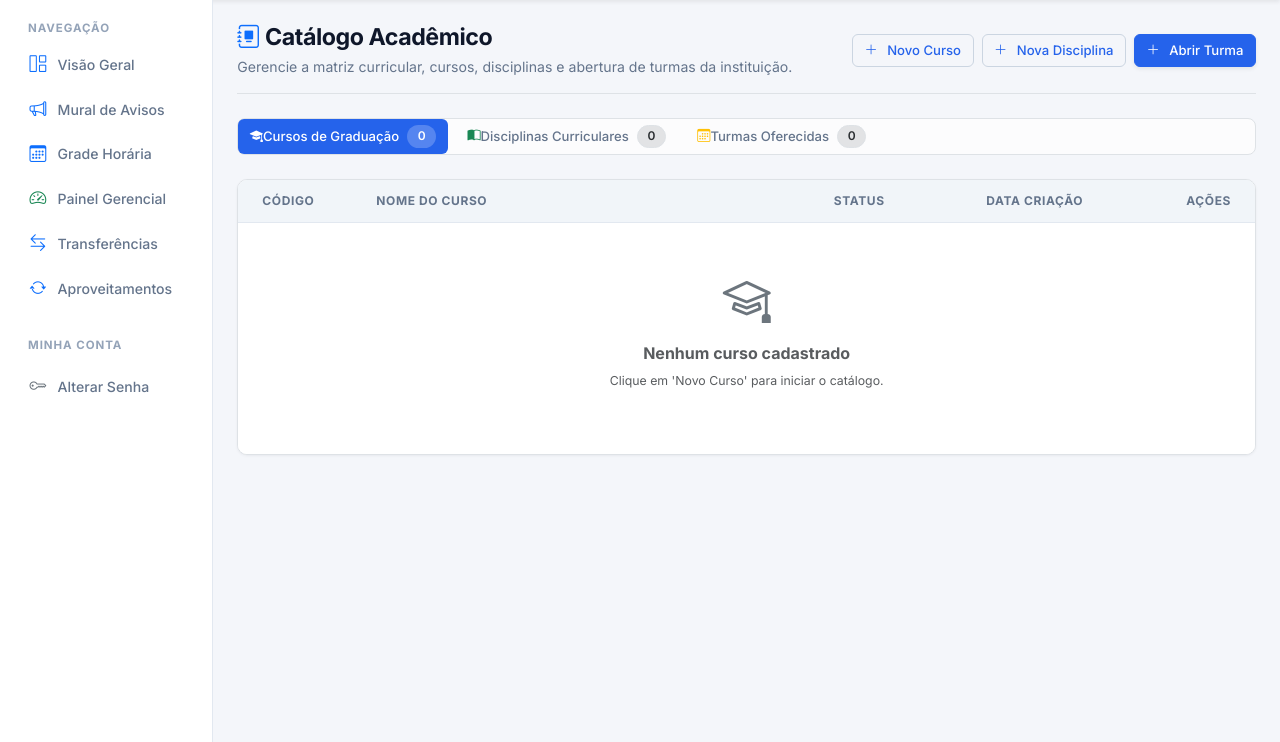
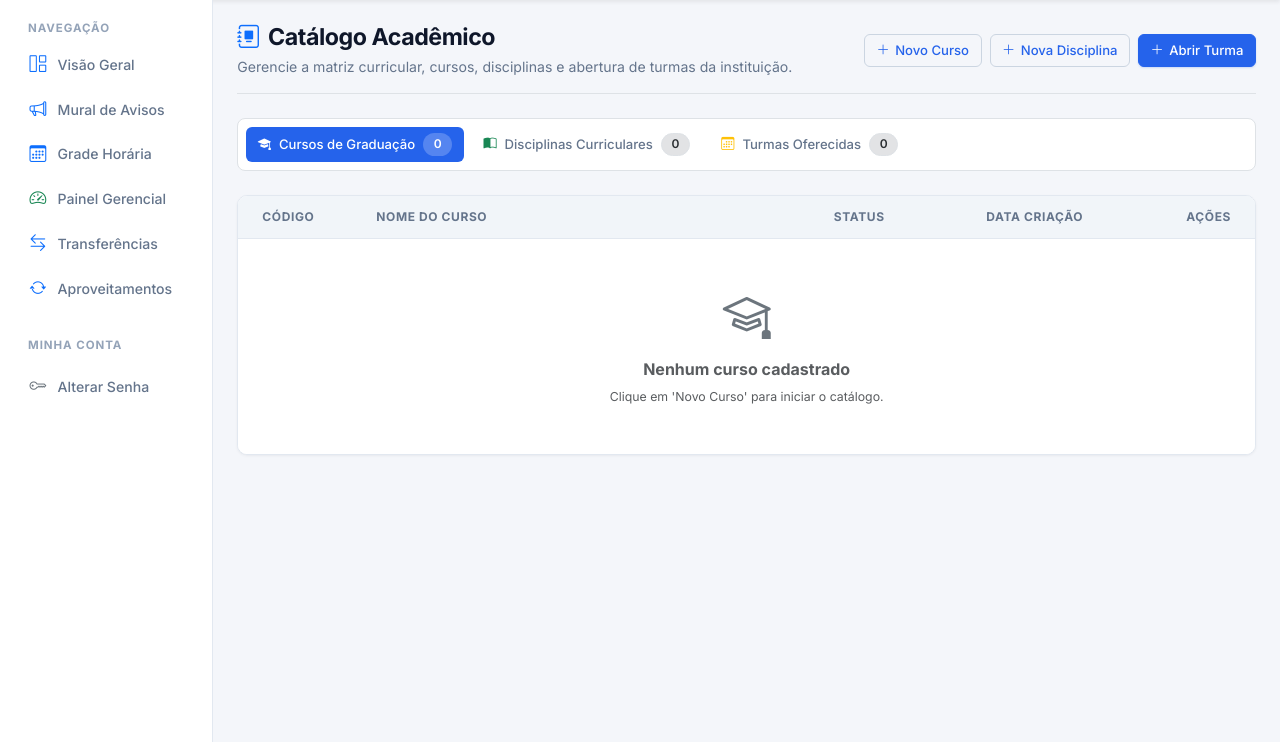
Before and after one commit to joao-luizzz/SGA, a Django app: page /academics/ in a window 1280 px wide. Shown: the part 61-803 px from the top of the page. Run offline with Django 5.2, Linux system fonts and the light colour scheme; the visitor is signed in with stand-in values (Sample User, id 1); data that the repository does not hold is empty.

Commit message:
style(academics): ajusta abas, códigos e espaçamentos do catálogo e troca de senha

```diff
--- a/templates/academics/index.html
+++ b/templates/academics/index.html
@@ -9,41 +9,44 @@
   <div class="d-flex flex-column flex-md-row justify-content-between align-items-md-center gap-3 mb-4 pb-3 border-bottom">
     <div>
       <h3 class="page-title mb-1">
-        <i class="bi bi-journal-album text-primary me-1.5"></i> {% trans "Catálogo Acadêmico" %}
+        <i class="bi bi-journal-album text-primary me-2"></i>{% trans "Catálogo Acadêmico" %}
       </h3>
       <p class="page-subtitle mb-0">{% trans "Gerencie a matriz curricular, cursos, disciplinas e abertura de turmas da instituição." %}</p>
     </div>
     <div class="d-flex flex-wrap gap-2">
       <a href="{% url 'academics:curso_create' %}" class="btn btn-outline-primary btn-sm">
-        <i class="bi bi-plus-lg me-1"></i> {% trans "Novo Curso" %}
+        <i class="bi bi-plus-lg"></i> {% trans "Novo Curso" %}
       </a>
       <a href="{% url 'academics:disciplina_create' %}" class="btn btn-outline-primary btn-sm">
-        <i class="bi bi-plus-lg me-1"></i> {% trans "Nova Disciplina" %}
+        <i class="bi bi-plus-lg"></i> {% trans "Nova Disciplina" %}
       </a>
-      <a href="{% url 'academics:turma_create' %}" class="btn btn-primary btn-sm shadow-sm">
-        <i class="bi bi-plus-lg me-1"></i> {% trans "Abrir Turma" %}
+      <a href="{% url 'academics:turma_create' %}" class="btn btn-primary btn-sm">
+        <i class="bi bi-plus-lg"></i> {% trans "Abrir Turma" %}
       </a>
     </div>
   </div>
 
   <!-- Abas do Catálogo -->
-  <ul class="nav nav-pills gap-2 mb-4 bg-light-subtle p-1.5 rounded-3 border" id="catalogTabs" role="tablist">
+  <ul class="nav nav-pills gap-2 mb-4 bg-white p-2 rounded-3 border shadow-xs" id="catalogTabs" role="tablist">
     <li class="nav-item" role="presentation">
-      <button class="nav-link active btn-sm d-flex align-items-center" id="cursos-tab" data-bs-toggle="tab" data-bs-target="#cursos" type="button" role="tab" aria-controls="cursos" aria-selected="true">
-        <i class="bi bi-mortarboard-fill me-1.5 text-primary"></i> {% trans "Cursos de Graduação" %}
-        <span class="badge bg-secondary-subtle text-secondary-emphasis border ms-2">{{ cursos|length }}</span>
+      <button class="nav-link active btn-sm d-flex align-items-center gap-2" id="cursos-tab" data-bs-toggle="tab" data-bs-target="#cursos" type="button" role="tab" aria-controls="cursos" aria-selected="true">
+        <i class="bi bi-mortarboard-fill text-primary"></i>
+        <span>{% trans "Cursos de Graduação" %}</span>
+        <span class="badge bg-secondary-subtle text-secondary-emphasis border">{{ cursos|length }}</span>
       </button>
     </li>
     <li class="nav-item" role="presentation">
-      <button class="nav-link btn-sm d-flex align-items-center" id="disciplinas-tab" data-bs-toggle="tab" data-bs-target="#disciplinas" type="button" role="tab" aria-controls="disciplinas" aria-selected="false">
-        <i class="bi bi-book-half me-1.5 text-success"></i> {% trans "Disciplinas Curriculares" %}
-        <span class="badge bg-secondary-subtle text-secondary-emphasis border ms-2">{{ disciplinas|length }}</span>
+      <button class="nav-link btn-sm d-flex align-items-center gap-2" id="disciplinas-tab" data-bs-toggle="tab" data-bs-target="#disciplinas" type="button" role="tab" aria-controls="disciplinas" aria-selected="false">
+        <i class="bi bi-book-half text-success"></i>
+        <span>{% trans "Disciplinas Curriculares" %}</span>
+        <span class="badge bg-secondary-subtle text-secondary-emphasis border">{{ disciplinas|length }}</span>
       </button>
     </li>
     <li class="nav-item" role="presentation">
-      <button class="nav-link btn-sm d-flex align-items-center" id="turmas-tab" data-bs-toggle="tab" data-bs-target="#turmas" type="button" role="tab" aria-controls="turmas" aria-selected="false">
-        <i class="bi bi-calendar3 me-1.5 text-warning"></i> {% trans "Turmas Oferecidas" %}
-        <span class="badge bg-secondary-subtle text-secondary-emphasis border ms-2">{{ turmas|length }}</span>
+      <button class="nav-link btn-sm d-flex align-items-center gap-2" id="turmas-tab" data-bs-toggle="tab" data-bs-target="#turmas" type="button" role="tab" aria-controls="turmas" aria-selected="false">
+        <i class="bi bi-calendar3 text-warning"></i>
+        <span>{% trans "Turmas Oferecidas" %}</span>
+        <span class="badge bg-secondary-subtle text-secondary-emphasis border">{{ turmas|length }}</span>
       </button>
     </li>
   </ul>
@@ -53,7 +56,7 @@
 
     <!-- Aba de Cursos -->
     <div class="tab-pane fade show active" id="cursos" role="tabpanel" aria-labelledby="cursos-tab">
-      <div class="card border shadow-xs overflow-hidden">
+      <div class="card overflow-hidden">
         <div class="card-body p-0">
           <div class="table-responsive">
             <table class="table table-sga align-middle mb-0">
@@ -70,7 +73,7 @@
                 {% for curso in cursos %}
                   <tr {% if not curso.ativo %}class="text-muted bg-light-subtle"{% endif %}>
                     <td class="ps-4">
-                      <code class="fw-bold px-2 py-0.5 bg-light border rounded text-primary" style="font-size: 0.8rem;">{{ curso.codigo }}</code>
+                      <span class="sga-code-pill">{{ curso.codigo }}</span>
                     </td>
                     <td>
                       <div class="fw-semibold text-dark">{{ curso.nome }}</div>
@@ -122,7 +125,7 @@
                       <div class="text-muted">
                         <i class="bi bi-mortarboard display-5 d-block mb-3 text-secondary"></i>
                         <h6 class="fw-bold">{% trans "Nenhum curso cadastrado" %}</h6>
-                        <p class="small">{% trans "Clique em 'Novo Curso' para iniciar o catálogo." %}</p>
+                        <p class="small mb-0">{% trans "Clique em 'Novo Curso' para iniciar o catálogo." %}</p>
                       </div>
                     </td>
                   </tr>
@@ -136,7 +139,7 @@
 
     <!-- Aba de Disciplinas -->
     <div class="tab-pane fade" id="disciplinas" role="tabpanel" aria-labelledby="disciplinas-tab">
-      <div class="card border shadow-xs overflow-hidden">
+      <div class="card overflow-hidden">
         <div class="card-body p-0">
           <div class="table-responsive">
             <table class="table table-sga align-middle mb-0">
@@ -154,7 +157,7 @@
                 {% for disciplina in disciplinas %}
                   <tr {% if not disciplina.ativo %}class="text-muted bg-light-subtle"{% endif %}>
                     <td class="ps-4">
-                      <code class="fw-bold px-2 py-0.5 bg-light border rounded text-danger" style="font-size: 0.8rem;">{{ disciplina.codigo }}</code>
+                      <span class="sga-code-pill">{{ disciplina.codigo }}</span>
                     </td>
                     <td>
                       <div class="fw-semibold text-dark">{{ disciplina.nome }}</div>
@@ -162,7 +165,7 @@
                     <td>
                       <div class="text-muted fw-medium small">{{ disciplina.curso.nome }}</div>
                       {% if not disciplina.curso.ativo %}
-                        <span class="badge badge-sga-warning p-1" style="font-size: 0.68rem;">
+                        <span class="badge badge-sga-warning py-1 mt-1" style="font-size: 0.68rem;">
                           {% trans "Curso Inativo" %}
                         </span>
                       {% endif %}
@@ -212,7 +215,7 @@
                       <div class="text-muted">
                         <i class="bi bi-book display-5 d-block mb-3 text-secondary"></i>
                         <h6 class="fw-bold">{% trans "Nenhuma disciplina cadastrada" %}</h6>
-                        <p class="small">{% trans "Clique em 'Nova Disciplina' para iniciar o catálogo." %}</p>
+                        <p class="small mb-0">{% trans "Clique em 'Nova Disciplina' para iniciar o catálogo." %}</p>
                       </div>
                     </td>
                   </tr>
@@ -226,7 +229,7 @@
 
     <!-- Aba de Turmas -->
     <div class="tab-pane fade" id="turmas" role="tabpanel" aria-labelledby="turmas-tab">
-      <div class="card border shadow-xs overflow-hidden">
+      <div class="card overflow-hidden">
         <div class="card-body p-0">
           <div class="table-responsive">
             <table class="table table-sga align-middle mb-0">
@@ -320,7 +323,7 @@
                       <div class="text-muted">
                         <i class="bi bi-calendar3 display-5 d-block mb-3 text-secondary"></i>
                         <h6 class="fw-bold">{% trans "Nenhuma turma cadastrada" %}</h6>
-                        <p class="small">{% trans "Clique em 'Abrir Turma' para iniciar a oferta de disciplinas." %}</p>
+                        <p class="small mb-0">{% trans "Clique em 'Abrir Turma' para iniciar a oferta de disciplinas." %}</p>
                       </div>
                     </td>
                   </tr>
```
Also changed, not shown: templates/registration/change_password.html (+14 -15 lines).
